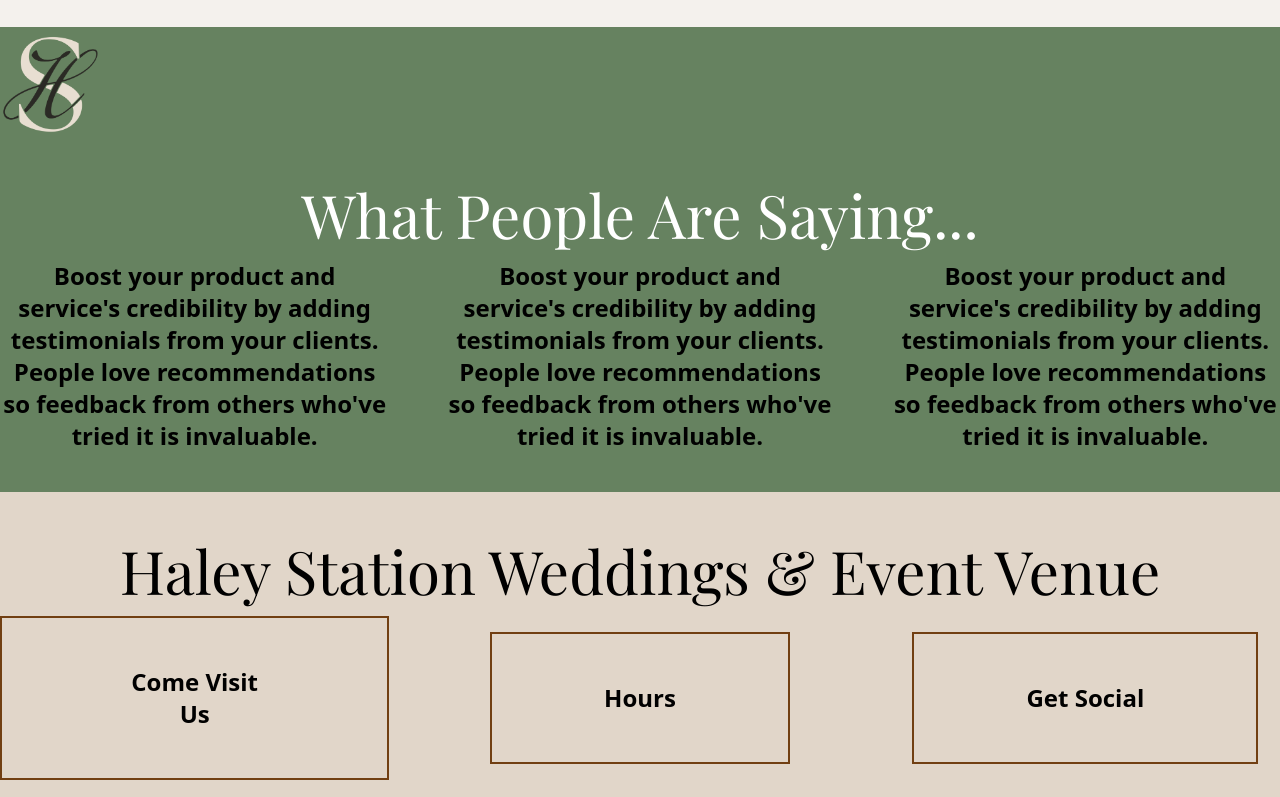
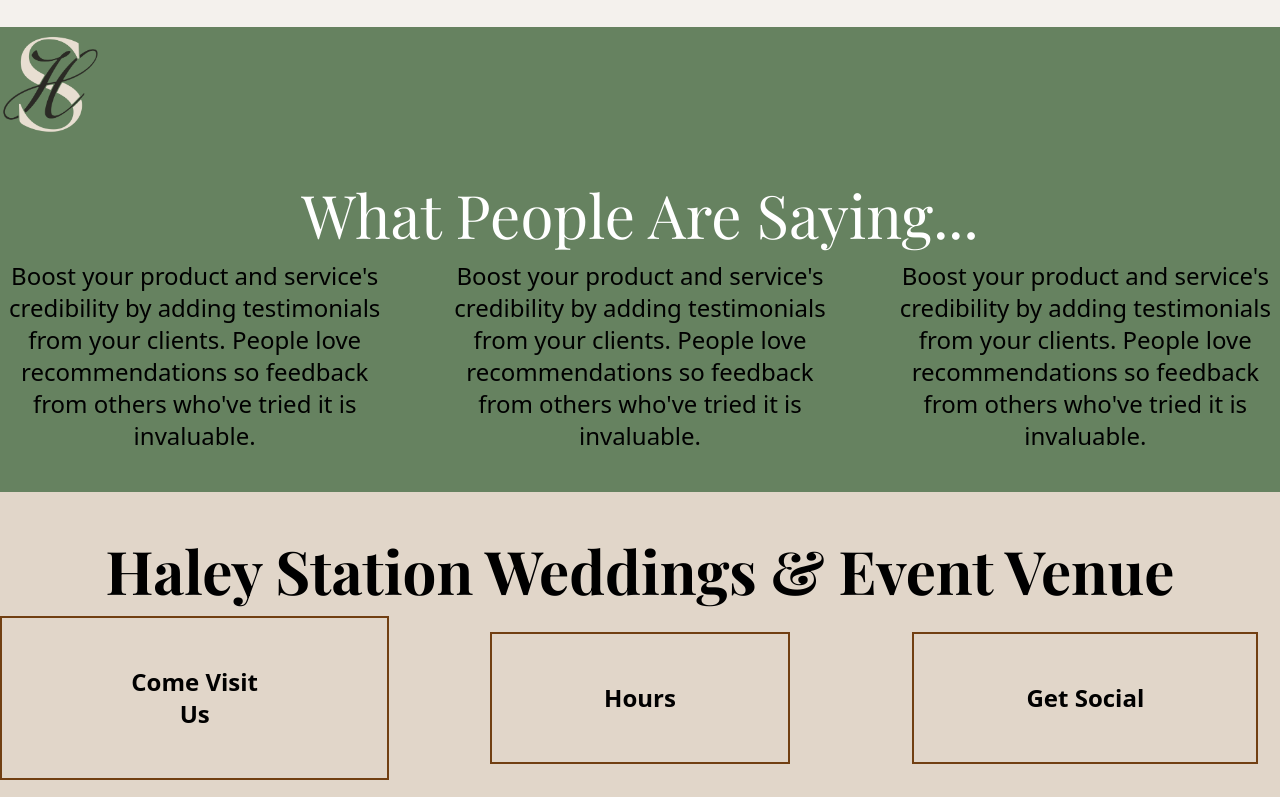
Before and after one commit to lee14k/haleystation, a Next.js app: page / in a window 1280 px wide. Shown: the part 2461-3258 px from the top of the page. Built offline with nearby package versions, Linux system fonts and the light colour scheme; a web font is replaced by a local one.

Commit message:
optional bolding

```diff
--- a/components/ThreePhotoRowTwo.jsx
+++ b/components/ThreePhotoRowTwo.jsx
@@ -16,22 +16,22 @@
   backgroundColor,
   optionalHead,
   textColor,
-  showBorder = true // Default value is true, making border display by default
+  showBorder = true,
+  boldFont = true
 }) => {
-  // Helper function to render photo or text block
   const renderContent = (photo, text1, text2, text3) => {
     if (photo) {
       return <Image src={photo} height={300} width={300} className="rounded" />;
     }
-    // Conditional class to apply border based on showBorder prop
     const borderClass = showBorder ? "border-2 py-12 px-28 border-yellow-900" : "";
+    const textClass = `text-center ${boldFont ? "font-bold" : ""}`;
     return (
       <div
-        className={`flex flex-col h-300 w-300 items-center justify-center mb-10 ${borderClass}`}
+        className={`flex flex-col h-300 w-300 items-center justify-center items-center mb-10 ${borderClass}`}
       >
-        {text1 && <p className="text-center text-2xl">{text1}</p>}
-        {text2 && <p className="text-center text-xl">{text2}</p>}
-        {text3 && <p className="text-center text-xl">{text3}</p>}
+        {text1 && <p className={`${textClass} text-2xl`}>{text1}</p>}
+        {text2 && <p className={`${textClass} text-xl`}>{text2}</p>}
+        {text3 && <p className={`${textClass} text-xl`}>{text3}</p>}
       </div>
     );
   };
@@ -43,17 +43,17 @@
     >
       <div className="lg:flex lg:flex-col justify-center items-center">
         <div className={playfair.className}>
-          <h1 style={{ textColor }} className={`text-6xl text-${textColor}`} >{optionalHead}</h1>
+          <h1 style={{ color: textColor }} className={`text-6xl ${boldFont ? "font-bold" : ""} text-${textColor}`}>{optionalHead}</h1>
         </div>
       </div>
       <div className="grid grid-col-1 sm:grid-cols-3 gap-14">
-        <div className="text-8xl flex flex-col justify-center items-center font-bold ">
+        <div className={`text-8xl flex flex-col justify-center items-center ${boldFont ? "font-bold" : ""}`}>
           {renderContent(photoOne, textOne)}
         </div>
-        <div className="text-4xl flex flex-col justify-center items-center font-bold ">
+        <div className={`text-4xl flex flex-col justify-center items-center ${boldFont ? "font-bold" : ""}`}>
           {renderContent(photoTwo, textTwo)}
         </div>
-        <div className="text-4xl flex flex-col justify-center items-center font-bold ">
+        <div className={`text-4xl flex flex-col justify-center items-center ${boldFont ? "font-bold" : ""}`}>
           {renderContent(photoThree, textThree)}
         </div>
       </div>
--- a/pages/index.js
+++ b/pages/index.js
@@ -90,6 +90,7 @@
           optionalHead={"What People Are Saying... "}
           textColor={"white"}
           showBorder={false}
+          boldFont={false}
         />
       </div>
       <ThreePhotoRowTwo
```
